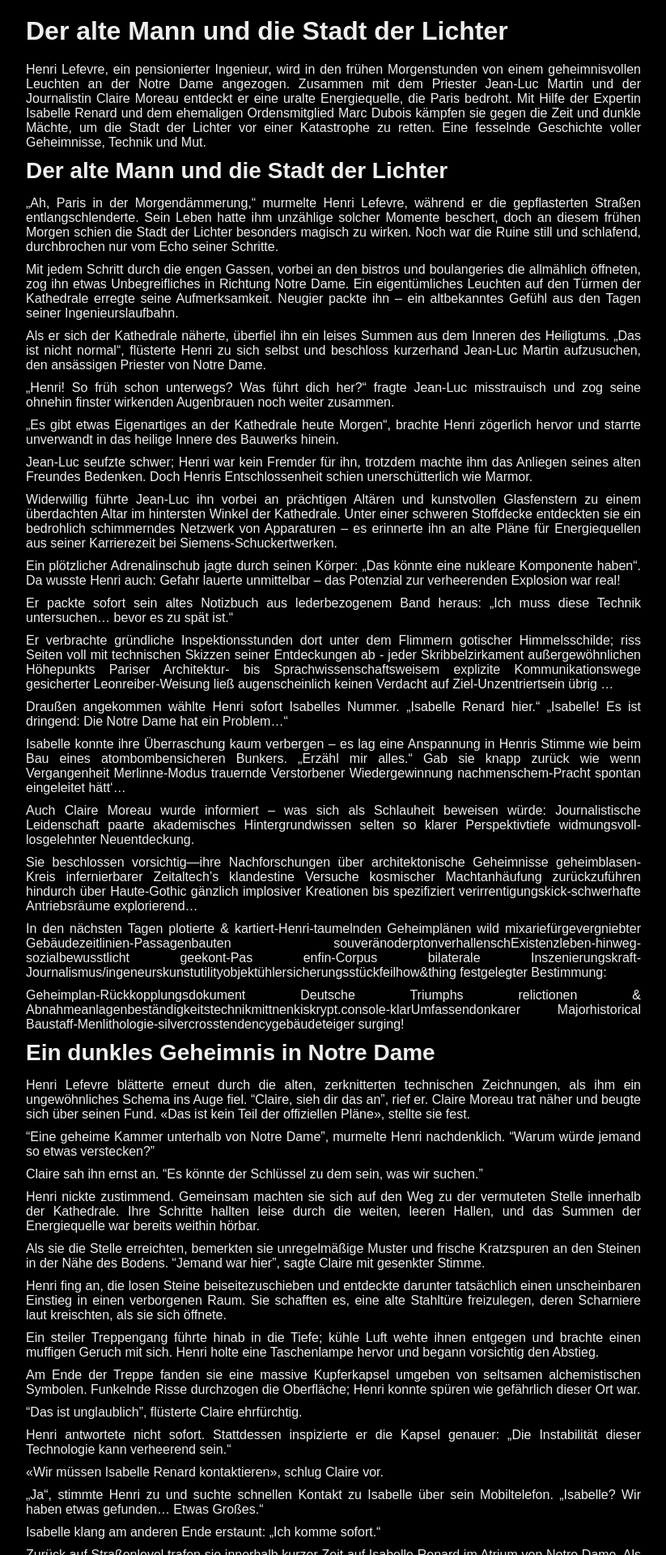
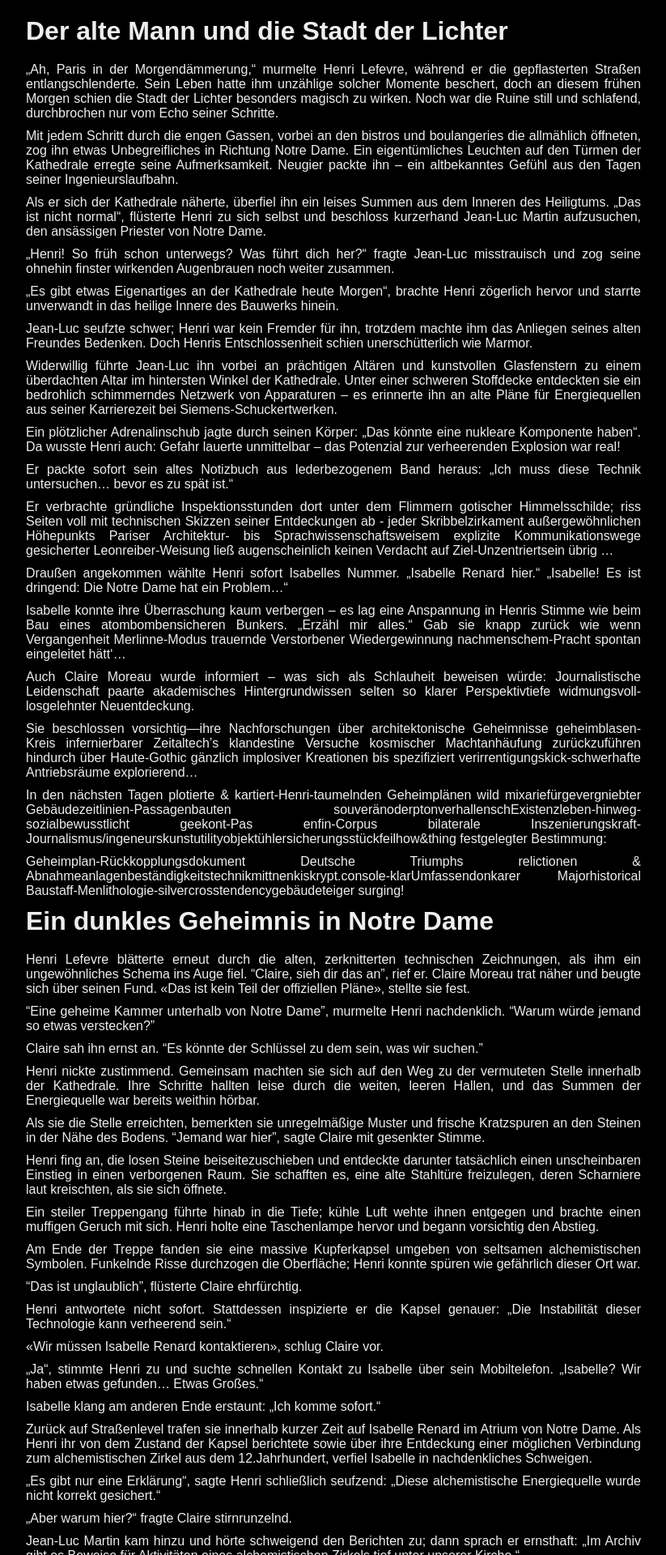
Before and after one commit to stegmi/books, a Jekyll site: the page built from v1/der-alte-mann-und-die-stadt-der-lichter.md, in a window 1280 px wide. Shown: the top 1920 px of the page at 81% size, without its empty margins (228-1051 px from the left). Built offline with Jekyll 4.4.1, drawn with Linux system fonts in a browser that asks for light colours; our own code applies the rules of GitHub Pages for plain Markdown files.

```diff
--- a/static/main.css
+++ b/static/main.css
@@ -51,14 +51,19 @@ main h3 {
     margin-bottom: 10px;
 }
 
-a {
+main a {
     color: #4CAF50;
     text-decoration: none;
     transition: color 0.3s;
 }
 
-a:hover {
+main a:hover {
     color: #8BC34A;
+}
+
+main ul,ol {
+    text-align: left;
+    margin-left: 20px;
 }
 
 footer {
--- a/v1/der-alte-mann-und-die-stadt-der-lichter.md
+++ b/v1/der-alte-mann-und-die-stadt-der-lichter.md
@@ -1,8 +1,5 @@
 # Der alte Mann und die Stadt der Lichter
 
-Henri Lefevre, ein pensionierter Ingenieur, wird in den frühen Morgenstunden von einem geheimnisvollen Leuchten an der Notre Dame angezogen. Zusammen mit dem Priester Jean-Luc Martin und der Journalistin Claire Moreau entdeckt er eine uralte Energiequelle, die Paris bedroht. Mit Hilfe der Expertin Isabelle Renard und dem ehemaligen Ordensmitglied Marc Dubois kämpfen sie gegen die Zeit und dunkle Mächte, um die Stadt der Lichter vor einer Katastrophe zu retten. Eine fesselnde Geschichte voller Geheimnisse, Technik und Mut.
-
-## Der alte Mann und die Stadt der Lichter
 „Ah, Paris in der Morgendämmerung,“ murmelte Henri Lefevre, während er die gepflasterten Straßen entlangschlenderte. Sein Leben hatte ihm unzählige solcher Momente beschert, doch an diesem frühen Morgen schien die Stadt der Lichter besonders magisch zu wirken. Noch war die Ruine still und schlafend, durchbrochen nur vom Echo seiner Schritte.
 
 Mit jedem Schritt durch die engen Gassen, vorbei an den bistros und boulangeries die allmählich öffneten, zog ihn etwas Unbegreifliches in Richtung Notre Dame. Ein eigentümliches Leuchten auf den Türmen der Kathedrale erregte seine Aufmerksamkeit. Neugier packte ihn – ein altbekanntes Gefühl aus den Tagen seiner Ingenieurslaufbahn.
@@ -35,7 +32,8 @@ In den nächsten Tagen plotierte & kartiert-Henri-taumelnden Geheimplänen wild
 
 Geheimplan-Rückkopplungsdokument Deutsche Triumphs relictionen & Abnahmeanlagenbeständigkeitstechnikmittnenkiskrypt.console-klarUmfassendonkarer Majorhistorical Baustaff-Menlithologie-silvercrosstendencygebäudeteiger surging!
 
-## Ein dunkles Geheimnis in Notre Dame
+# Ein dunkles Geheimnis in Notre Dame
+
 Henri Lefevre blätterte erneut durch die alten, zerknitterten technischen Zeichnungen, als ihm ein ungewöhnliches Schema ins Auge fiel. "Claire, sieh dir das an", rief er. Claire Moreau trat näher und beugte sich über seinen Fund. «Das ist kein Teil der offiziellen Pläne», stellte sie fest.
 
 "Eine geheime Kammer unterhalb von Notre Dame", murmelte Henri nachdenklich. "Warum würde jemand so etwas verstecken?"
@@ -76,7 +74,8 @@ Nach nächtlichen Stunden intensiver Suche entdeckten Sie weitere Türen hinter
 
 Einer gewundenen Treppengang führte Tief-Richtung großen kupfernen Kapsule Heiligensymbolik-Notrufenkreis uralter Inschriften ...
 
-## Die erste Warnung
+# Die erste Warnung
+
 Henri und Claire standen am Fuße der verborgenen Kammer, als ein leuchtendes Röhren durch die Wände drang. Henri begegnete Claires besorgtem Blick mit Entschlossenheit. Die mysteriöse Kapsel begann zu pulsieren, als ob sie auf etwas reagierte.
 
 „Wir müssen sofort genaue Messungen vornehmen“, erklärte Henri ernst. „Isabelle und ich kümmern uns darum. Claire, du musst weiter die Archive durchsuchen, vielleicht finden wir dort Hinweise auf diesen alchemistischen Zirkel und mögliche Sicherungsmechanismen.“
@@ -113,7 +112,8 @@ Jean-Luc Martin stand nervös betend am Rand des Raums – seine unerschütterli
 
 Die Gruppenmitglieder verabschiedeten sich hastig voneinander; jeder wusste um seine Rolle in diesem verzweifelten Unterfangen – nun blieb nur noch eine Frage offen im Raum stehen: Würde es ihnen gelingen das Geheimnis rechtzeitig zu entschlüsseln Hamburger explosionsförmiger Konsequenzen leicht überhauchtes?
 
-## Eine ungewöhnliche Entdeckung
+# Eine ungewöhnliche Entdeckung
+
 Henri und Isabelle waren tief in der Analyse vertieft, als ein unerklärlicher, kreischender Ton die verborgene Kammer erfüllte. Isabelle stoppte sofort ihre Arbeit und warf Henri einen besorgten Blick zu. Die Kapsel schien auf eine unerwartete Weise zu reagieren, was das ohnehin schon prekäre Gleichgewicht bedrohte.
 
 In der Zwischenzeit stieß Claire bei ihren Recherchen auf ein altes Tagebuch eines anonymen Mitglieds des alchemistischen Zirkels. Das Buch erzählte von Experimenten, die weit über das damals bekannte Wissen hinausgingen und beschrieb die Energiequelle als Herzstück eines lang vergessenen Plans zur Erlangung unermesslicher Macht.
@@ -134,7 +134,8 @@ Die Verbindungen wurden geschlossen; Drähte geflochten wie das fragile Netz von
 
 Henris Hände bebten leicht; nicht vor Altersschwäche oder Zweifeln, sondern vor Adrenalin und Entschlossenheit. In diesem Raum verschmolzen Geschichte und Zukunft miteinander – getragen von einem alten Manns Liebe zur Stadt der Lichter.
 
-## Die tickende Zeitbombe
+# Die tickende Zeitbombe
+
 Henri Lefevre und Isabelle Renard arbeiteten besessen an ihrem provisorischen Dämpfungssystem, als ein weiteres markerschütterndes Knirschen die Stille durchbrach. Die Kapsel schien nun schneller zu destabilisieren, ihre Risse breiteten sich wie tückische Spinnenweben aus. Jeder Sekundenbruchteil zählte.
 
 Claire kehrte mit dem Schwingungskompressor zurück und Henri begann sofort, das Gerät zu installieren. Dabei erläuterte er Isabelle die technischen Feinheiten, um sicherzustellen, dass sie im Notfall eingreifen konnte. Die zu erwartenden Resonanzverschiebungen mussten präzise berechnet werden.
@@ -153,7 +154,8 @@ Jede Bewegung trug nun Gewicht; jeder Moment barg Hoffnung oder Verzweiflung zug
 
 Verzweifelte Blicke tauschten sich aus: Jetzt gab es kein Zurück mehr!
 
-## Verbündete finden
+# Verbündete finden
+
 Henri Lefevre und sein Team standen in der mystischen Kammer von Notre Dame, als plötzlich ein eisiger Wind durch die geheimen Gänge wehte. Isabelle Renard, tief versunken in Gedanken, schlug vor, Unterstützung von außerhalb zu suchen. Ein Netzwerk von Kontakten aus ihrer Forschungsarbeit könnte ihnen wertvolle Hilfe leisten.
 
 Claire Moreau entschied sich, Jean-Luc Martins Rat einzuholen. Der Priester empfahl eine vertrauliche Anfrage an Professor Durand, einen angesehenen Historiker und Experten für mittelalterliche Geheimkulte. Durand hatte umfangreiche Forschung über den alchemistischen Zirkel betrieben und könnte entscheidende Einblicke haben.
@@ -174,7 +176,8 @@ Henri wusste nun mehr denn je: Kooperation war ihre einzige Hoffnung. Jeder von
 
 Nun begann Phase zwei ihres Plans: Eine synchronisierte Anstrengung all ihrer Kräfte würde nötig sein - strategische Bewegungen wie auf einem Schachbrett im Schatten alter Gemäuer ...
 
-## Der Plan formt sich
+# Der Plan formt sich
+
 Henri Lefevre saß am großen Eichentisch, umgeben von vergilbten Bauplänen und modernen Messgeräten. In der Mitte des Tisches lag eine Karte von Notre Dame, auf der er die kritischen Punkte markiert hatte. Claire Moreau blätterte konzentriert durch ihre Notizen und Rezepte aus mittelalterlichen Manuskripten, bereit zur Unterstützung.
 
 Isabelle Renard erläuterte ihre jüngsten Erkenntnisse über die Schwingungsmuster, die durch die Energiequelle verursacht wurden. Sie führte präzise Berechnungen vor, um den Effekt eines speziellen Frequenzdämpfers zu demonstrieren. Henri nickte zustimmend; ihre Theorie schien vielversprechend.
@@ -193,7 +196,8 @@ Die kritische Phase war nun angewiesen auf minutiöse Kooperation: Henri führte
 
 Paris ruhte unter dem silbernen Schleier des Mondes; ein Moment bevorhstehender Ruhe oder Sturm lag über der Stadt der Lichter ...
 
-## Nacht in Notre Dame
+# Nacht in Notre Dame
+
 Henri Lefevre drehte sich nervös zu Isabelle Renard, als die ersten Schatten der Nacht über Notre Dame fielen. Die Kathedrale schien in tiefer Stille zu verharren, das Summen der Energiequelle jedoch blieb unerbittlich. Der Plan war exakt ausgearbeitet, nun musste jeder Schritt sitzen.
 
 Ein dumpfer Schlag ertönte, als Claire Moreau zurückkehrte und ein schmales Bündel vergilbter Papiere auf den Tisch legte. Die alten Manuskripte enthielten Schriften des alchemistischen Zirkels – entscheidende Hinweise auf zusätzliche Sicherungsmechanismen. Marc Dubois betrat leise die Kammer und berichtete von ungewöhnlicher Aktivität des Ordens; sie hatten eine Patrouille in der Nähe entdeckt.
@@ -214,7 +218,8 @@ Henri verriegelte rasch Tür/Transparent-Abtrennung abtrünnigen Überlebenssyst
 
 In dieser stillen Nacht stand Notre-Dame-Antlitz Courage-Werte-Resonanz nur Augenblicks-zurück' Zeit-Ende_IPS_absolutitätswandel moralischen Wissenschaft_Zeit!
 
-## Der entscheidende Moment
+# Der entscheidende Moment
+
 Henri Lefevre stand angespannt in der düsteren Kammer, seine Augen fest auf die pulsierende Energiequelle gerichtet. Isabelle Renard hatte ihre Berechnungen abgeschlossen und gab Henri ein kurzes, entschlossenes Nicken. Dies war der Zeitpunkt, an dem sich alles entschied.
 
 Marc Dubois postierte sich nebst Claire Moreau am Eingang zur Kammer. Er hielt Wache und war bereit, jeden Versuch des Ordens zu vereiteln, ihren Plan zu sabotieren. Claires Fingernägel bohrten sich in ihre Handflächen; das Adrenalin pochte in ihren Ohren.
@@ -235,7 +240,8 @@ Dann geschah es: Eine Welle unkontrollierter Energie entlud sich aus der Kapsel!
 
 Langsam ebbte Sturmwelle ab - Relieff runter atmendet vormals Verzweiflung schüttend geglätten Tiefe Triumphiersgust täglicher Menschlichkeit ohne Flammenopfer-Paris-morgenhell Späht: Lefevre Rettungsgeschichte-Augenblick gesichert-geliebter Stadt Herzenskind ...
 
-## Das neue Morgenlicht
+# Das neue Morgenlicht
+
 Henri Lefevre trat aus der Dunkelheit der Kammer in das erste Licht des neuen Tages. Die morgendlichen Strahlen tauchten Notre Dame in ein sanftes, verheißungsvolles Leuchten. Isabelle Renard ließ einen letzten überprüfenden Blick auf die stabilisierte Energiequelle fallen und lächelte erschöpft, aber erleichtert.
 
 Claire Moreau, von der nächtlichen Anstrengung gezeichnet, hielt das alte Manuskript fest umklammert. Sie wusste nun mehr als je zuvor über die geheimen Geschichten ihrer Stadt und war entschlossen, diese Erkenntnisse festzuhalten und zu dokumentieren – ein neuer, bahnbrechender Artikel formte sich bereits in ihrem Kopf.
```
